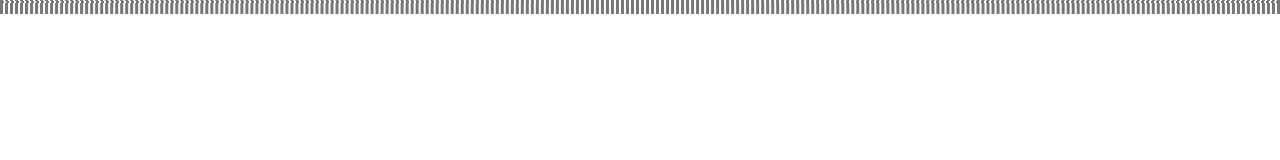
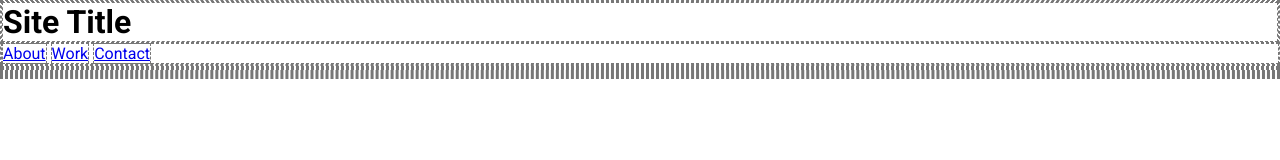
Before and after one commit to kdevw/flexbox-landing-page, a plain HTML site: page index.html in a window 1280 px wide. Drawn offline with Linux system fonts and the light colour scheme.

Commit message:
Add Roboto font and header markup.

```diff
--- a/index.html
+++ b/index.html
@@ -1,21 +1,36 @@
 <!DOCTYPE html>
 <html lang="en">
 <head>
+	<!-- Meta Info -->
 	<meta charset="UTF-8">
 	<meta name="viewport" content="width=device-width, initial-scale=1.0">
+
 	<title>Flexbox Landing Page</title>
 
+	<!-- Roboto Font -->
+	<link rel="preconnect" href="https://fonts.googleapis.com">
+	<link rel="preconnect" href="https://fonts.gstatic.com" crossorigin>
+	<link href="https://fonts.googleapis.com/css2?family=Roboto:ital,wght@0,100;0,400;0,700;0,900;1,100;1,300&display=swap" rel="stylesheet">
+
+	<!-- Main styleshet -->
 	<link rel="stylesheet" href="style.css" type="text/css" />
 
 </head>
 <body>
 	<header>
+		<div class="brand">
+			<h1>Site Title</h1>
+		</div><!-- / .brand -->
 		<nav>
-
+			<a href="#">About</a>
+			<a href="#">Work</a>
+			<a href="#">Contact</a>
 		</nav>
 	</header>
+
 	<div id="hero">
-
+		<div class="hero-message"></div>
+		<div class="hero-img"></div>
 	</div><!-- / #hero -->
 	<div id="info-cards">
 
--- a/style.css
+++ b/style.css
@@ -8,6 +8,7 @@
 
 html, body {
 	border: 0;
+	font-family: 'Roboto', sans-serif;
 }
 
 .container {
```
